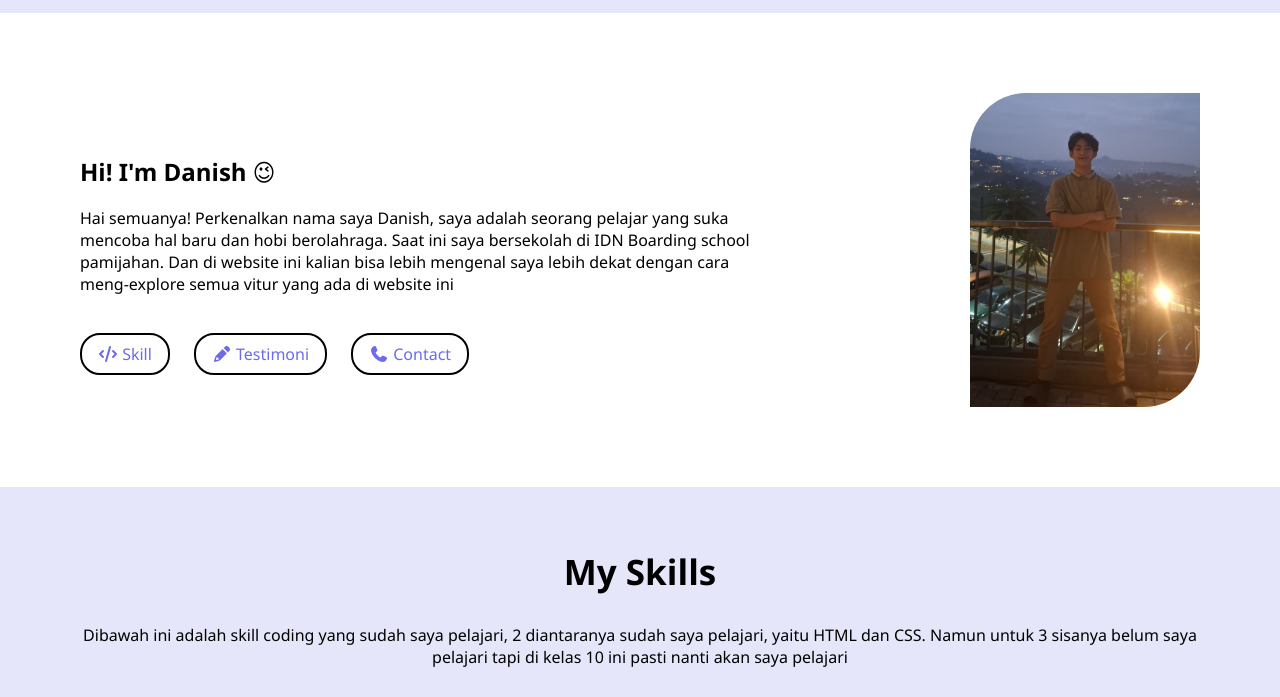
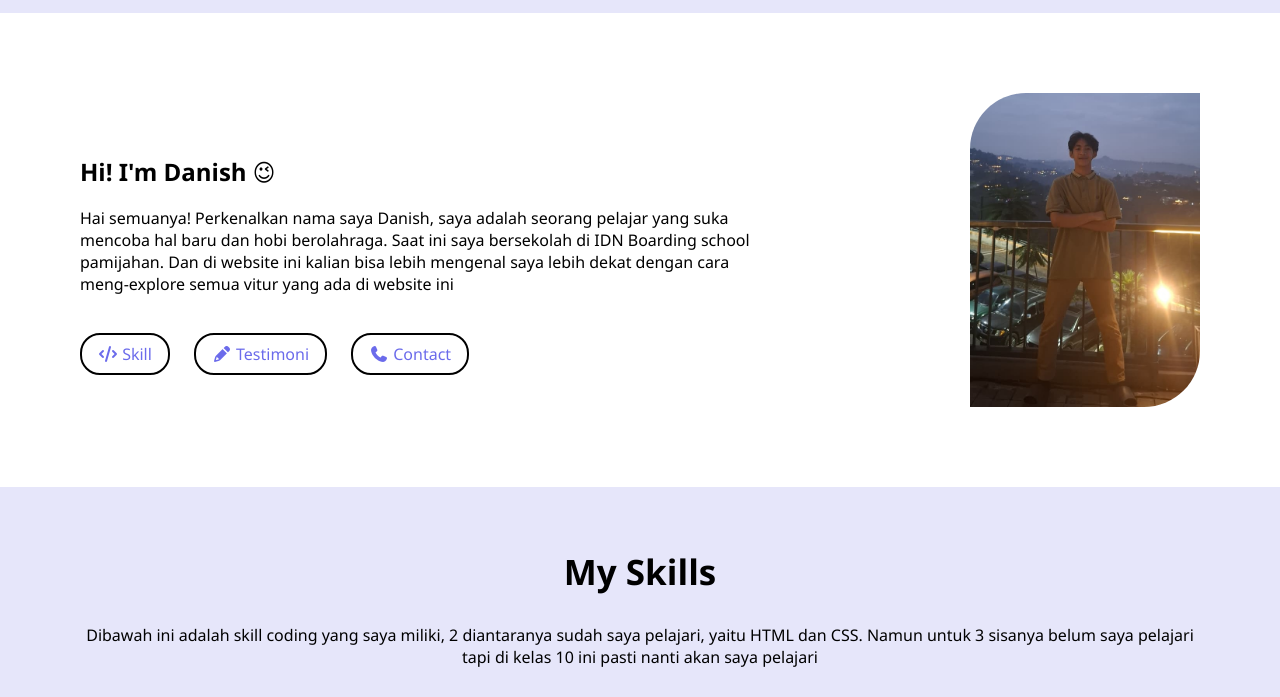
Before and after one commit to Danishizz/portofolio.html, a plain HTML site: page index.html in a window 1280 px wide. Shown: the part 92-789 px from the top of the page. Drawn offline with Linux system fonts and the light colour scheme; a web font is replaced by a local one.

Commit message:
Update index.html

```diff
--- a/index.html
+++ b/index.html
@@ -46,7 +46,7 @@
      <!-- section: skills -->
     <section id="skills">
         <h2>My Skills</h2>
-        <p>Dibawah ini adalah skill coding yang sudah saya pelajari, 2 diantaranya sudah saya pelajari, yaitu HTML dan CSS. Namun untuk 3 sisanya belum saya pelajari tapi di kelas 10 ini pasti nanti akan saya pelajari</p>
+        <p>Dibawah ini adalah skill coding yang saya miliki, 2 diantaranya sudah saya pelajari, yaitu HTML dan CSS. Namun untuk 3 sisanya belum saya pelajari tapi di kelas 10 ini pasti nanti akan saya pelajari</p>
         <div class="skill-container">
             <div class="skill">
                 <img src="img/html-removebg-preview.png" alt="Logo html">
```
